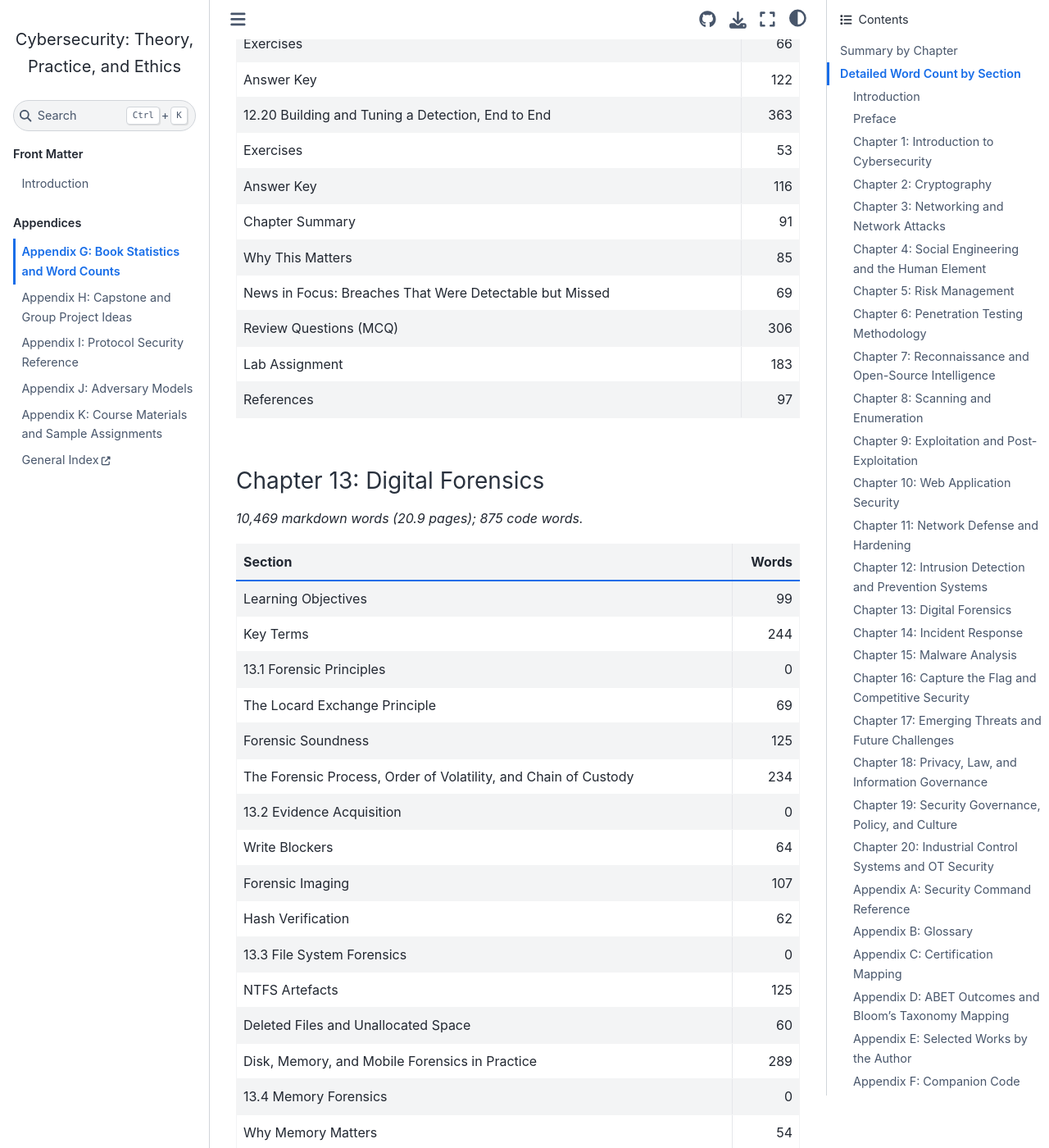
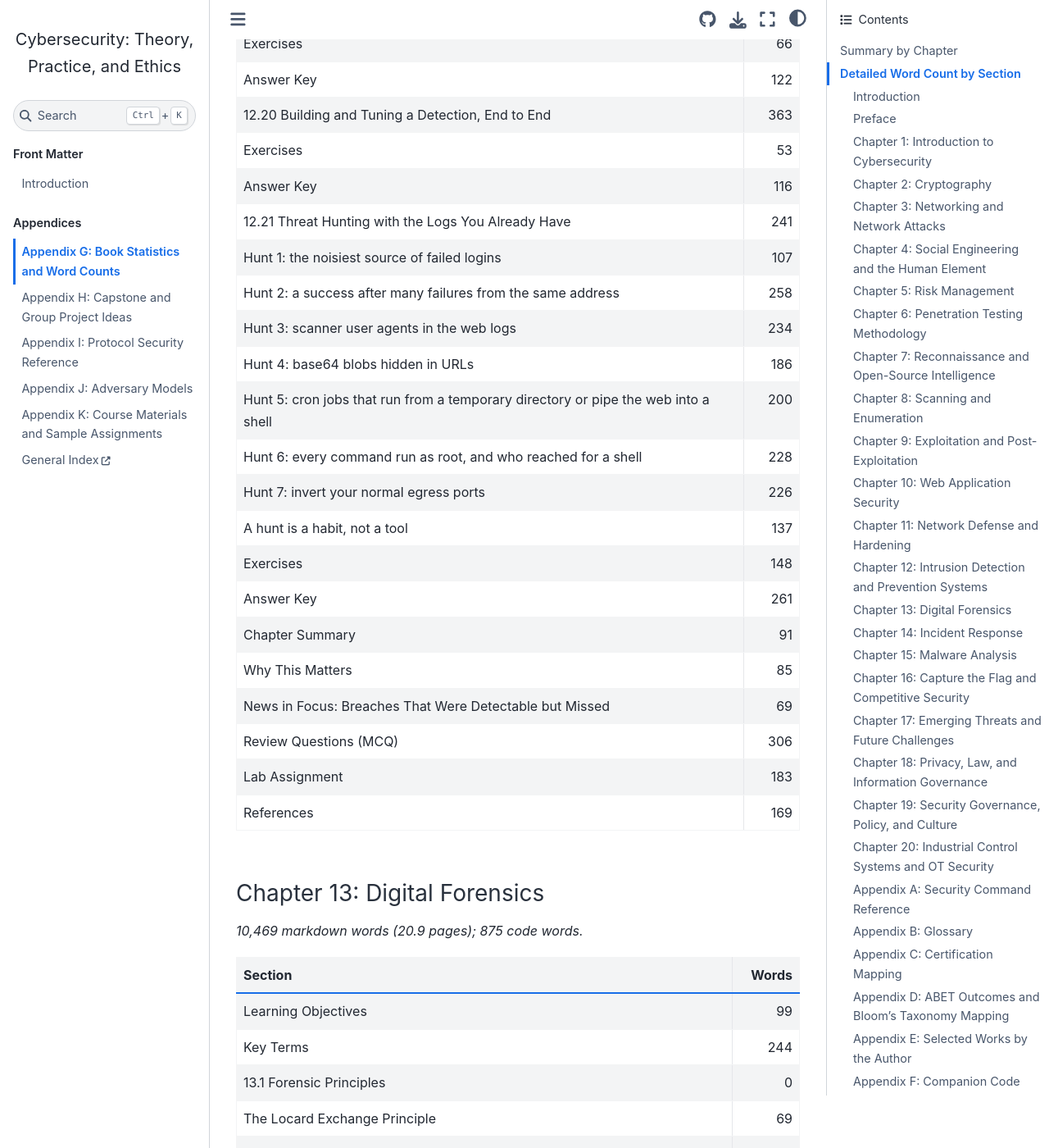
Before and after one commit to devharsh/cybersec-textbook, a Jupyter Book: the page built from chapters/appendix_g/appendix_g.md, in a window 1280 px wide and 1400 px high, scrolled down 31907 px. Shown: the whole window at 82% size. Built offline with Jupyter Book 1.0.4 settings and Sphinx 7.4.7 and the Sphinx Book theme 1.1.4, drawn with Linux system fonts in a browser that asks for light colours; pages that are not in the unit, such as notebooks, are missing from menus; some of the changed text lies outside the part shown.

Commit message:
Section 12.21: hands-on threat hunting with the logs you already have
Seven grep-first hunts over logs most Linux hosts already write, each with a
verified command, real sample output, a false-positive and evasion note, and a
MITRE ATT&CK technique ID, plus exercises and an answer key. Framed as
detection on systems you own, complementing the conceptual 12.11 and 12.13.

- Hunts: failed-login ranking (T1110.001); success after failures (T1078);
  scanner user agents (T1595.002); base64 in URLs (T1027); cron from /tmp or
  piped to a shell (T1053.003); sudo to root and shell escalation (T1548.003);
  egress port inversion (T1571).
- All output produced on a real lab. Source-verified: sqlmap and masscan
  default user agents, the OpenSSH 9.8 sshd/sshd-session split, auth-log
  paths, and all seven ATT&CK IDs.
- Independent fact-check caught three errors, now fixed: default Nikto does not
  self-identify (it uses a browser string from its UA database), so it is the
  cautionary case; ss drops the State column under a state filter; and the
  exercise 1 answer now names the 300-failure address.
- Learning objective 9, a key term, index terms, and references 5 to 8 added.
- Word counts regenerated.

Co-Authored-By: Claude Opus 5.5 <noreply@anthropic.com>
Claude-Session: https://claude.ai/code/session_01ShEA6SZzxZywyuwrmSxsoZ

```diff
--- a/chapters/appendix_g/appendix_g.md
+++ b/chapters/appendix_g/appendix_g.md
@@ -21,11 +21,11 @@ Last generated: 2026-10-27.
 | Chapter 9: Exploitation and Post-Exploitation | 23,683 | 778 | 47.4 |
 | Chapter 10: Web Application Security | 9,726 | 516 | 19.5 |
 | Chapter 11: Network Defense and Hardening | 22,325 | 258 | 44.6 |
-| Chapter 12: Intrusion Detection and Prevention Systems | 10,100 | 1,114 | 20.2 |
+| Chapter 12: Intrusion Detection and Prevention Systems | 12,439 | 1,114 | 24.9 |
 | Chapter 13: Digital Forensics | 10,469 | 875 | 20.9 |
 | Chapter 14: Incident Response | 10,784 | 828 | 21.6 |
 | Chapter 15: Malware Analysis | 42,883 | 423 | 85.8 |
-| Chapter 16: Capture the Flag and Competitive Security | 12,876 | 818 | 25.8 |
+| Chapter 16: Capture the Flag and Competitive Security | 12,924 | 818 | 25.8 |
 | Chapter 17: Emerging Threats and Future Challenges | 23,531 | 1,806 | 47.1 |
 | Chapter 18: Privacy, Law, and Information Governance | 7,069 | 387 | 14.1 |
 | Chapter 19: Security Governance, Policy, and Culture | 15,865 | 482 | 31.7 |
@@ -700,12 +700,12 @@ Last generated: 2026-10-27.
 
 ### Chapter 12: Intrusion Detection and Prevention Systems
 
-*10,100 markdown words (20.2 pages); 1,114 code words.*
-
-| Section | Words |
-|---|---:|
-| Learning Objectives | 97 |
-| Key Terms | 156 |
+*12,439 markdown words (24.9 pages); 1,114 code words.*
+
+| Section | Words |
+|---|---:|
+| Learning Objectives | 123 |
+| Key Terms | 171 |
 | 12.1 Detection System Types | 127 |
 |     Network-Based IDS and IPS | 141 |
 |     Host-Based IDS | 49 |
@@ -755,12 +755,23 @@ Last generated: 2026-10-27.
 | 12.20 Building and Tuning a Detection, End to End | 363 |
 |     Exercises | 53 |
 |     Answer Key | 116 |
+| 12.21 Threat Hunting with the Logs You Already Have | 241 |
+|     Hunt 1: the noisiest source of failed logins | 107 |
+|     Hunt 2: a success after many failures from the same address | 258 |
+|     Hunt 3: scanner user agents in the web logs | 234 |
+|     Hunt 4: base64 blobs hidden in URLs | 186 |
+|     Hunt 5: cron jobs that run from a temporary directory or pipe the web into a shell | 200 |
+|     Hunt 6: every command run as root, and who reached for a shell | 228 |
+|     Hunt 7: invert your normal egress ports | 226 |
+|     A hunt is a habit, not a tool | 137 |
+|     Exercises | 148 |
+|     Answer Key | 261 |
 | Chapter Summary | 91 |
 | Why This Matters | 85 |
 | News in Focus: Breaches That Were Detectable but Missed | 69 |
 | Review Questions (MCQ) | 306 |
 | Lab Assignment | 183 |
-| References | 97 |
+| References | 169 |
 
 ### Chapter 13: Digital Forensics
 
```
Also changed, not shown: other parts of chapters/appendix_g/appendix_g.md (+5 -5 lines), chapters/00_intro/introduction.md (+7 -7 lines), intro.md (+1 -1 lines), scripts/SESSION_CHANGES.md (+37 -0 lines), 1 other file.
